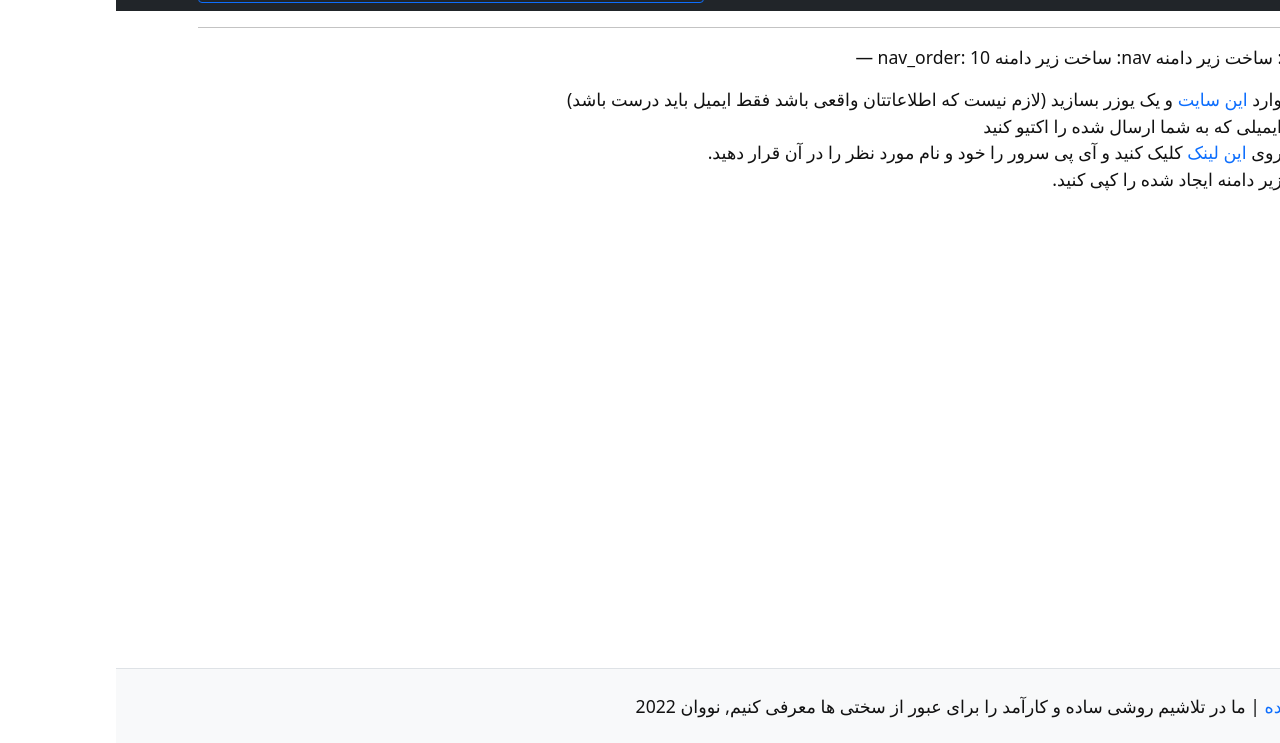
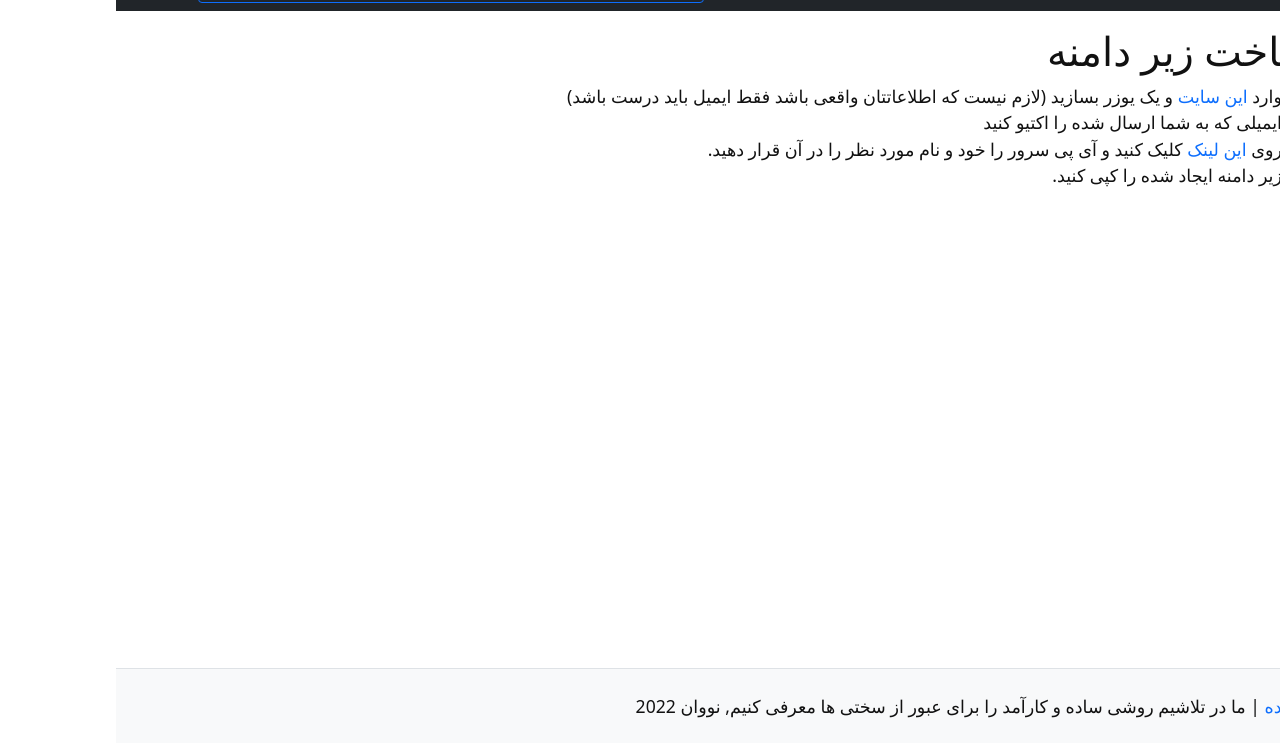
Before and after one commit to hiddify/hiddify.github.io, a Jekyll site: the page built from pages/create-subdomain.md, in a window 1280 px wide, cut to the strip 157-900 px from the top of the page. Built offline with Jekyll 4.4.1, drawn with Linux system fonts in a browser that asks for light colours; our own code applies the rules of GitHub Pages for plain Markdown files.

Commit message:
Update create-subdomain.md

```diff
--- a/pages/create-subdomain.md
+++ b/pages/create-subdomain.md
@@ -1,9 +1,7 @@
-
 ---
 title: ساخت زیر دامنه
-nav: ساخت زیر دامنه
-nav_order: 10
 ---
+
 
 - وارد [این سایت](https://freedns.afraid.org/signup/?plan=starter) و یک یوزر بسازید (لازم نیست که اطلاعاتتان واقعی باشد فقط ایمیل باید درست باشد)
 - ایمیلی که به شما ارسال شده را اکتیو کنید
```
